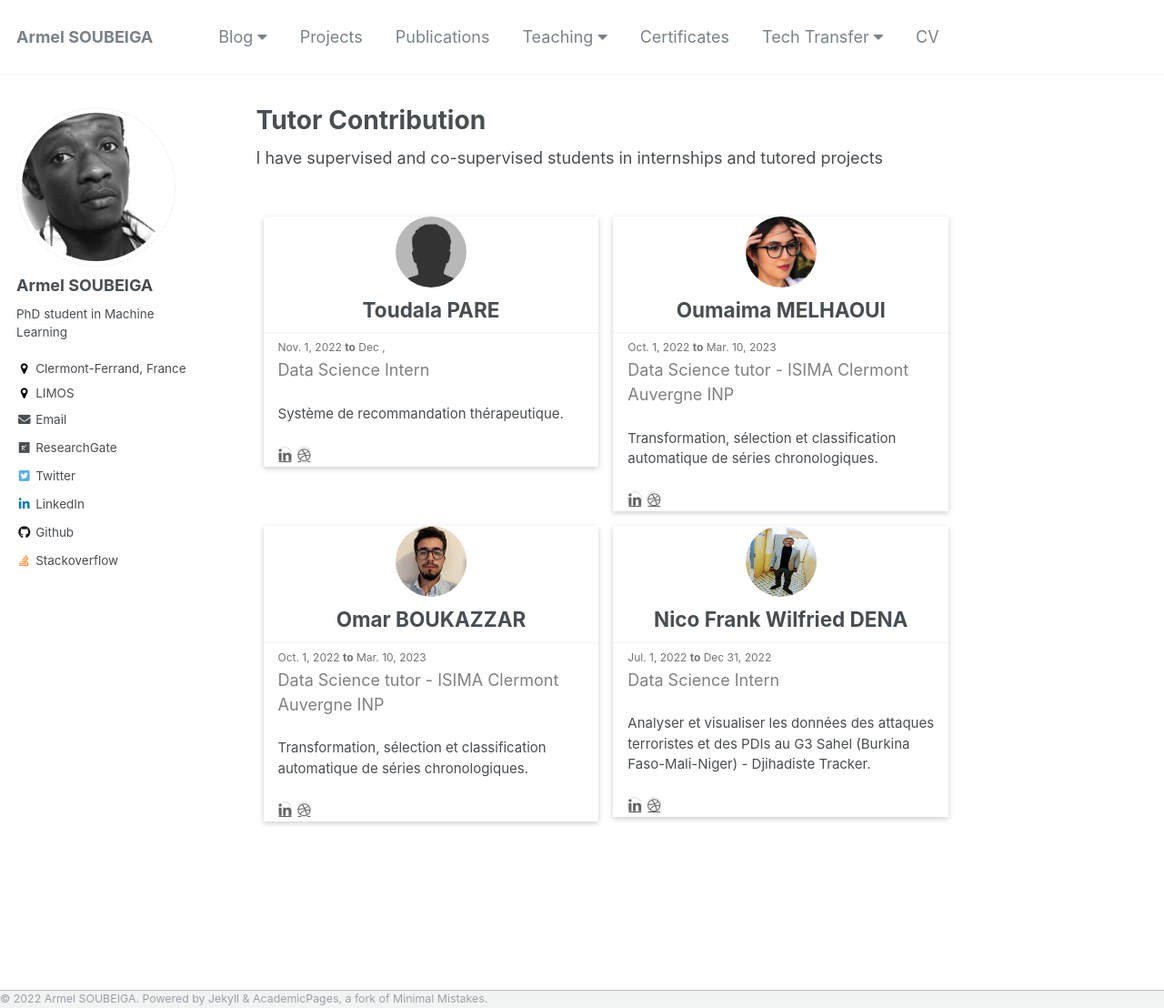
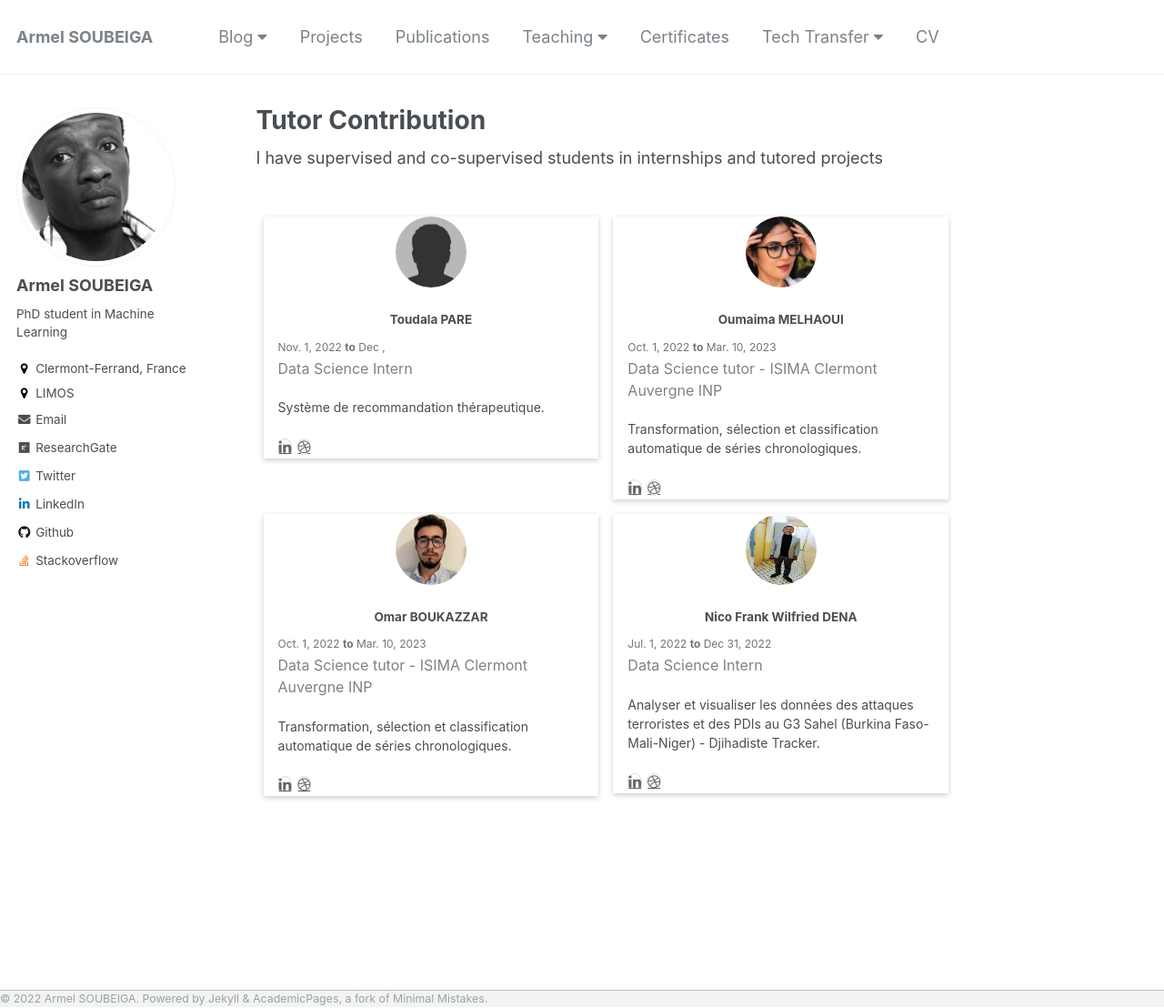
Before and after one commit to armelsoubeiga/armelsoubeiga.github.io, a Jekyll site: the page built from _pages/talks-tutor.html, in a window 1280 px wide and 1108 px high. Shown: the whole window at 91% size. Built offline with Jekyll 4.4.1, drawn with Linux system fonts in a browser that asks for light colours.

Commit message:
Update talks-tutor.html

```diff
--- a/_pages/talks-tutor.html
+++ b/_pages/talks-tutor.html
@@ -97,14 +97,14 @@ author_profile: true
               <div class="profile">
                   <img src="{{ post.image }}">
               </div>
-              <h2>{{ post.author }}</h2>
+              <h4>{{ post.author }}</h4>
             </div>
             <div class="container">
               <span datetime="{{ post.date | date_to_xmlschema }}" class="date">
                   {% include date.html date=post.date_star %} <b>to</b> {% include date.html date=post.date_end %}
               </span>
-              <p class="title">{{ post.title }}</p>
-              <p style="font-size: 15px;">{{ post.description }}.</p>
+              <p style="font-size: 16px;" class="title">{{ post.title }}</p>
+              <p style="font-size: 14px;">{{ post.description }}.</p>
               <a href="{{ post.author_link }}" class="fa fa-linkedin social-link"></a>
               <a href="{{ post.author_page }}" class="fa fa-dribbble social-link"></a>
           </div>
```
